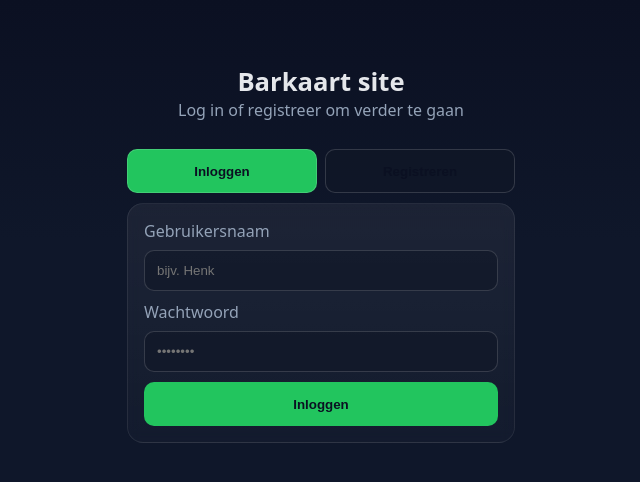
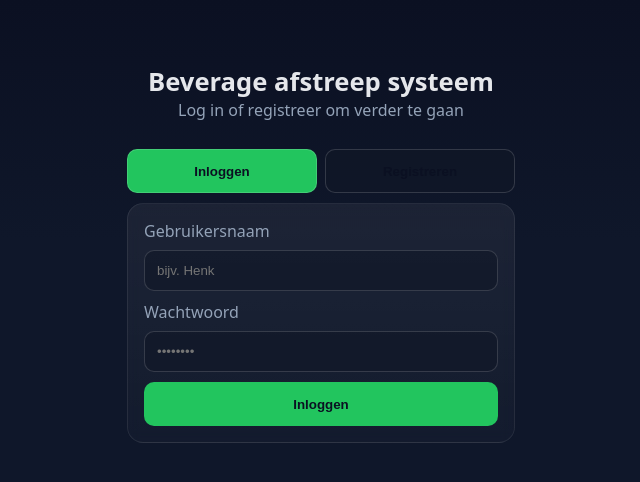
Before and after one commit to deschelevogel-sudo/barkaart-site, a website: page public/login.html in a window 1280 px wide. Shown: the whole page, without its empty margins (319-959 px from the left). Drawn offline with Linux system fonts and the light colour scheme.

Commit message:
Update login.html

```diff
--- a/public/login.html
+++ b/public/login.html
@@ -18,7 +18,7 @@
 <body>
   <main class="center">
     <div class="brand">
-      <h1>Barkaart site</h1>
+      <h1>Beverage afstreep systeem</h1>
       <p class="subtitle">Log in of registreer om verder te gaan</p>
     </div>
 
```
